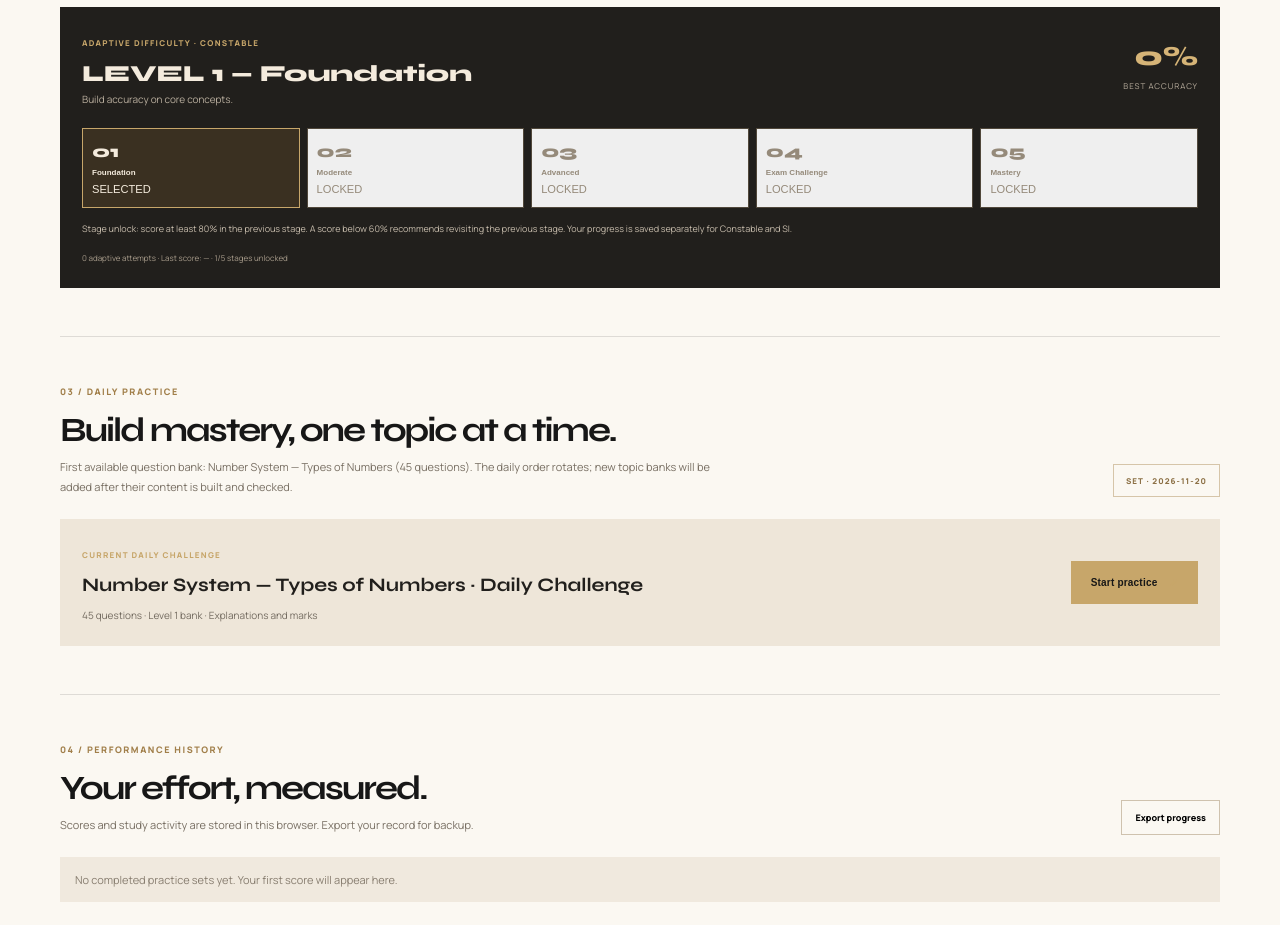
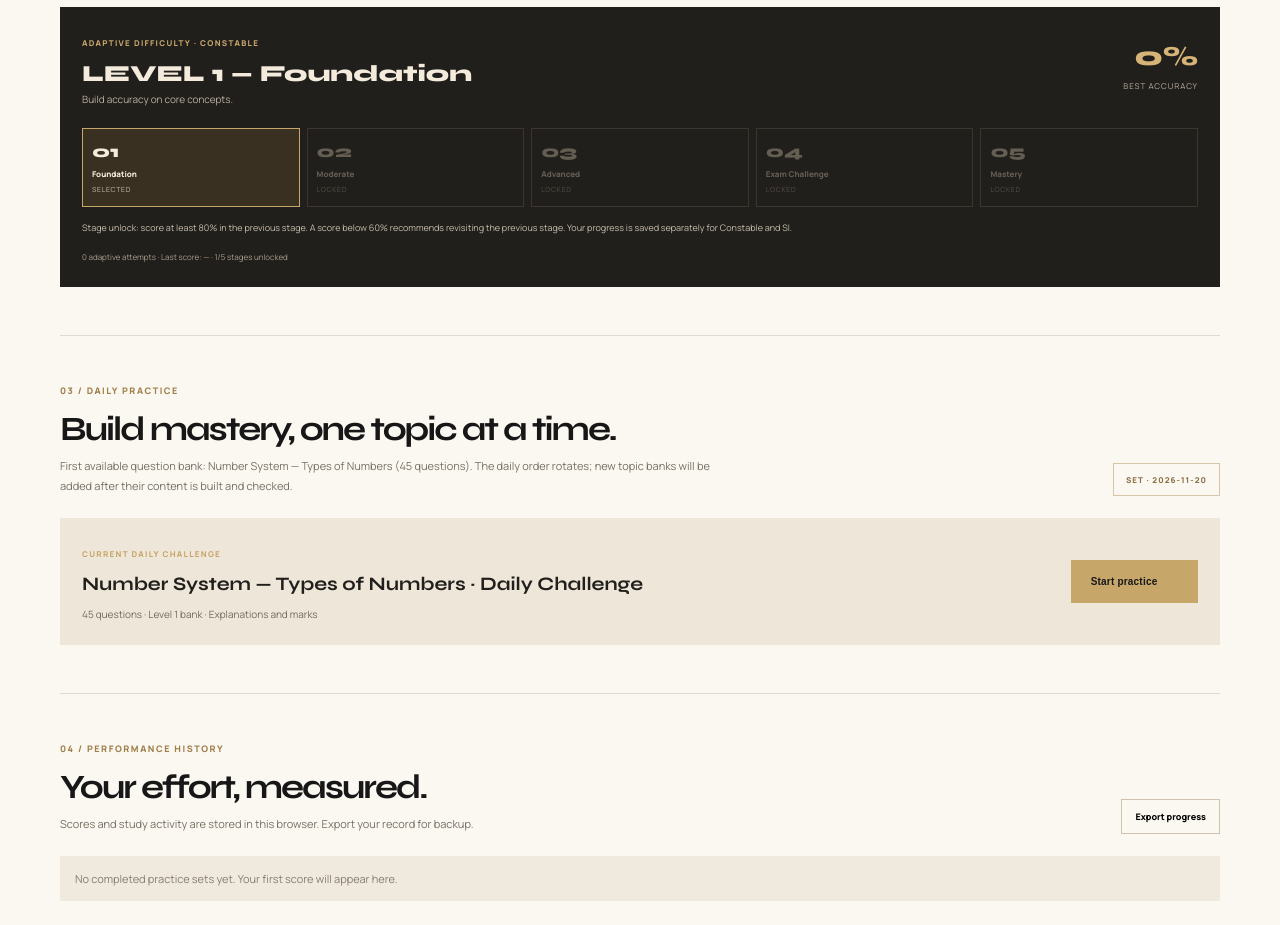
Before and after one commit to malakargorav-ship-it/Transition-Phase, a plain HTML site: page command.html in a window 1280 px wide. Shown: the part 1300-2225 px from the top of the page. Drawn offline with Linux system fonts and the light colour scheme.

Commit message:
Make adaptive stage cards interactive and keyboard accessible

```diff
--- a/command.css
+++ b/command.css
@@ -14,3 +14,9 @@
 .adaptive-rule{font-size:9px;line-height:1.8;color:#c8bdad;margin:12px 0 7px}
 .adaptive-count{font-size:8px;color:#a99d8c}
 @media(max-width:600px){.level-track{grid-template-columns:repeat(2,1fr)}.adaptive-top{align-items:flex-start}}
+
+.level-step{appearance:none;-webkit-appearance:none;text-align:left;cursor:pointer;font-family:var(--body);background:transparent}
+.level-step small{font-size:7px;letter-spacing:.1em;color:inherit;opacity:.75}
+.level-step.locked{cursor:pointer;opacity:.58}
+.level-step:hover{border-color:#c7a66a}
+.level-step:focus-visible{outline:2px solid #c7a66a;outline-offset:3px}
```
